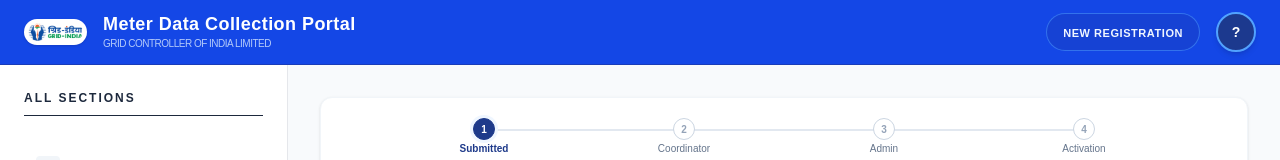
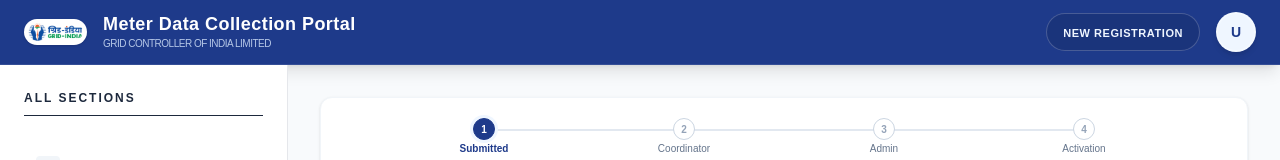
Before and after one commit to nitikavats23/Meter-Reading-NLDC, a Next.js app: page /register in a window 1280 px wide. Shown: the top 160 px of the page. Built offline with nearby package versions, Linux system fonts and the light colour scheme; no server answers.

Commit message:
Added logout dropdown in navbar and installed lucide-react

```diff
--- a/app/layout.tsx
+++ b/app/layout.tsx
@@ -41,8 +41,7 @@
 //     </html>
 //   );
 // }
-
-"use client"; // Client component banaya taaki pathname check kar sakein
+"use client"; // Pathname check karne ke liye zaroori hai
 
 import { Geist, Geist_Mono } from "next/font/google";
 import { usePathname } from "next/navigation";
@@ -59,9 +58,6 @@ const geistMono = Geist_Mono({
   subsets: ["latin"],
 });
 
-// Note: Metadata ko 'use client' ke saath layout mein nahi rakh sakte.
-// Isliye title ko seedha <title> tag mein niche daal diya hai.
-
 export default function RootLayout({
   children,
 }: Readonly<{
@@ -69,7 +65,7 @@ export default function RootLayout({
 }>) {
   const pathname = usePathname();
 
-  // Agar current page '/login' hai, toh isLoginPage true hoga
+  // Agar current page '/login' hai, toh Navbar nahi dikhega
   const isLoginPage = pathname === "/login";
 
   return (
@@ -82,13 +78,17 @@ export default function RootLayout({
         className={`${geistSans.variable} ${geistMono.variable} min-h-screen flex flex-col antialiased bg-gray-100`}
       >
         {/*
-          YAHAN LOGIC HAI:
-          Agar isLoginPage nahi hai (!isLoginPage), tabhi Navbar dikhao.
+          Yahan logic update kiya hai:
+          1. !isLoginPage condition waisi hi hai.
+          2. Navbar se 'userName' aur 'rldcName' props hata diye hain.
+          Ab Navbar khud '/api/auth/me' se data fetch karega.
         */}
-        {!isLoginPage && <Navbar userName="Ankit Verma" rldcName="NRLDC" />}
+        {!isLoginPage && <Navbar />}
 
         {/* Page Content */}
-        <main className="flex-1">{children}</main>
+        <main className="flex-1">
+          {children}
+        </main>
       </body>
     </html>
   );
--- a/components/Navbar.tsx
+++ b/components/Navbar.tsx
@@ -26,45 +26,186 @@
 //   );
 // }
 
-"use client"; // usePathname ke liye zaroori hai
+// "use client";
 
+// import Image from "next/image";
+// import { usePathname } from "next/navigation";
+
+// interface NavbarProps {
+//   userName?: string; // Login ke baad user ka naam yahan pass hoga
+//   rldcName?: string; // User jis RLDC se hai (e.g., "SRLDC", "WRLDC")
+// }
+
+// export default function Navbar({ userName = "Guest User", rldcName = "N/A" }: NavbarProps) {
+//   const pathname = usePathname();
+
+//   // Color constants (Aapke project ke theme ke hisaab se)
+//   const navyBlue = "#1E3A8A";
+//   const lightBlueBg = "#EFF6FF";
+
+//   // Name se initials nikalne ka logic (e.g., "Nandini Singh" -> "NS")
+//   const initials = userName
+//     .split(" ")
+//     .filter(Boolean)
+//     .map((n) => n[0])
+//     .join("")
+//     .toUpperCase();
+
+//   // Page URL ke hisaab se Role decide karna
+//   let displayRole = "";
+//   let displayIcon = initials || "U";
+
+//   if (pathname?.includes("/register")) {
+//     displayRole = "New Registration";
+//     displayIcon = "?";
+//   } else if (pathname?.includes("/coordinator")) {
+//     // Agar coordinator login hai, toh uska specific RLDC dikhayenge
+//     displayRole = `Coordinator — ${rldcName}`;
+//   } else if (pathname?.includes("/admin")) {
+//     displayRole = "Admin — Grid India";
+//   } else {
+//     displayRole = userName; // Default fallback
+//   }
+
+//   return (
+//     <div
+//       style={{ backgroundColor: navyBlue }}
+//       className="text-white py-3 px-6 flex items-center justify-between shadow-lg border-b border-white/10"
+//     >
+
+//       {/* Left Side: Logo aur Title */}
+//       <div className="flex items-center gap-4">
+//         <div className="bg-white rounded-full p-1 flex items-center justify-center shadow-sm">
+//           <Image
+//             src="/GridIndiaLogo.png"
+//             alt="Grid India Logo"
+//             width={55}
+//             height={55}
+//             className="rounded-full object-contain"
+//           />
+//         </div>
+
+//         <div className="flex flex-col">
+//           <span className="font-bold text-lg tracking-wide leading-tight">
+//             Meter Data Collection Portal
+//           </span>
+//           <span className="text-[10px] text-blue-100 uppercase tracking-tighter opacity-80">
+//             Grid Controller of India Limited
+//           </span>
+//         </div>
+//       </div>
+
+//       {/* Right Side: Dynamic User Info */}
+//       <div className="flex items-center gap-4">
+//         {/* Dynamic Role Badge (RLDC wise update hoga) */}
+//         <div className="hidden sm:block border border-white/20 rounded-full px-4 py-1.5 bg-black/10">
+//           <span className="text-[11px] font-semibold text-blue-50 tracking-wider uppercase">
+//             {displayRole}
+//           </span>
+//         </div>
+
+//         {/* User Icon (Initials circle) */}
+//         <div
+//           style={{ backgroundColor: lightBlueBg }}
+//           className="w-10 h-10 rounded-full flex items-center justify-center border-2 border-white/30 shadow-md"
+//         >
+//           <span
+//             style={{ color: navyBlue }}
+//             className="text-sm font-bold uppercase"
+//           >
+//             {displayIcon}
+//           </span>
+//         </div>
+//       </div>
+
+//     </div>
+//   );
+// }
+
+
+"use client";
+
+import { useState, useEffect } from "react";
 import Image from "next/image";
 import { usePathname } from "next/navigation";
+import { LogOut } from "lucide-react";
 
-interface NavbarProps {
-  userName?: string; // Coordinator ya Admin ka naam pass karne ke liye
-  rldcName?: string; // Jaise "NRLDC", "WRLDC" etc.
-}
-
-export default function Navbar({ userName = "User", rldcName = "NRLDC" }: NavbarProps) {
+export default function Navbar() {
   const pathname = usePathname();
 
-  // Naam se initials nikalne ka logic
-  const initials = userName.split(" ").map(n => n[0]).join("").toUpperCase();
+  // State for Dropdown
+  const [isMenuOpen, setIsMenuOpen] = useState(false);
 
-  // Page ke hisaab se content decide karna
+  // State for dynamic user data
+  const [userData, setUserData] = useState({
+    name: "Loading...",
+    rldc: "N/A",
+    isLoaded: false
+  });
+
+  useEffect(() => {
+    const fetchUser = async () => {
+      try {
+        const res = await fetch("/api/auth/me");
+        if (res.ok) {
+          const data = await res.json();
+          setUserData({
+            name: data.admin?.fullName || "User",
+            rldc: data.admin?.rldc || "N/A",
+            isLoaded: true
+          });
+        }
+      } catch (err) {
+        console.error("Navbar fetch error:", err);
+      }
+    };
+    fetchUser();
+  }, []);
+
+  // Logout Function connected to your API
+  const handleLogout = async () => {
+    try {
+      // Aapka logout API route call ho raha hai yahan
+      const res = await fetch("/api/auth/logout", {
+        method: "POST"
+      });
+
+      if (res.ok) {
+        console.log("Logged out successfully");
+        // Cookies clear hone ke baad user ko login page par redirect karein
+        window.location.href = "/login";
+      } else {
+        console.error("Logout failed on server side");
+      }
+    } catch (err) {
+      console.error("Logout error:", err);
+    }
+  };
+
+  const navyBlue = "#1E3A8A";
+  const lightBlueBg = "#EFF6FF";
+
+  const initials = userData.name !== "Loading..."
+    ? userData.name.split(" ").map(n => n[0]).join("").toUpperCase()
+    : "U";
+
   let displayRole = "";
-  let displayIcon = "";
-
   if (pathname?.includes("/register")) {
     displayRole = "New Registration";
-    displayIcon = "?";
   } else if (pathname?.includes("/coordinator")) {
-    displayRole = `Coordinator — ${rldcName}`;
-    displayIcon = initials;
+    displayRole = `Coordinator — ${userData.rldc}`;
   } else if (pathname?.includes("/admin")) {
     displayRole = "Admin — Grid India";
-    displayIcon = initials;
   } else {
-    // Default fallback
-    displayRole = "Guest User";
-    displayIcon = "U";
+    displayRole = userData.isLoaded ? userData.name : "Please Wait...";
   }
 
   return (
-    <div className="bg-blue-700 text-white py-3 px-6 flex items-center justify-between shadow-lg border-b border-blue-800">
-
-      {/* Left Side: Logo aur Title */}
+    <div
+      style={{ backgroundColor: navyBlue }}
+      className="text-white py-3 px-6 flex items-center justify-between shadow-lg border-b border-white/10 relative"
+    >
+      {/* Left: Logo Section */}
       <div className="flex items-center gap-4">
         <div className="bg-white rounded-full p-1 flex items-center justify-center shadow-sm">
           <Image
@@ -75,7 +216,6 @@ export default function Navbar({ userName = "User", rldcName = "NRLDC" }: Navbar
             className="rounded-full object-contain"
           />
         </div>
-
         <div className="flex flex-col">
           <span className="font-bold text-lg tracking-wide leading-tight">
             Meter Data Collection Portal
@@ -86,23 +226,56 @@ export default function Navbar({ userName = "User", rldcName = "NRLDC" }: Navbar
         </div>
       </div>
 
-      {/* Right Side: Dynamic Portion */}
+      {/* Right: User Profile Section */}
       <div className="flex items-center gap-4">
-        {/* Role Badge */}
-        <div className="hidden sm:block border border-blue-400/50 rounded-full px-4 py-1.5 bg-blue-800/40">
+        <div className="hidden sm:block border border-white/20 rounded-full px-4 py-1.5 bg-black/10">
           <span className="text-[11px] font-semibold text-blue-50 tracking-wider uppercase">
             {displayRole}
           </span>
         </div>
 
-        {/* Dynamic Icon (Circle) */}
-        <div className="w-10 h-10 rounded-full bg-blue-900 flex items-center justify-center border-2 border-blue-400 shadow-md">
-          <span className="text-sm font-bold text-white uppercase">
-            {displayIcon}
-          </span>
+        {/* Initials Circle with Dropdown Trigger */}
+        <div className="relative">
+          <button
+            onClick={() => setIsMenuOpen(!isMenuOpen)}
+            style={{ backgroundColor: lightBlueBg }}
+            className="w-10 h-10 rounded-full flex items-center justify-center border-2 border-white/30 shadow-md hover:scale-105 transition-transform active:scale-95"
+          >
+            <span
+              style={{ color: navyBlue }}
+              className="text-sm font-bold uppercase"
+            >
+              {initials}
+            </span>
+          </button>
+
+          {/* Logout Dropdown Menu */}
+          {isMenuOpen && (
+            <>
+              {/* Overlay: clickable area to close dropdown */}
+              <div
+                className="fixed inset-0 z-10"
+                onClick={() => setIsMenuOpen(false)}
+              ></div>
+
+              <div className="absolute right-0 mt-3 w-48 bg-white rounded-lg shadow-2xl z-20 py-1 border border-gray-200 overflow-hidden">
+                <div className="px-4 py-2 border-b border-gray-100">
+                  <p className="text-[12px] font-bold text-gray-800 truncate">{userData.name}</p>
+                  <p className="text-[10px] text-gray-500 truncate">{userData.rldc} Region</p>
+                </div>
+
+                <button
+                  onClick={handleLogout}
+                  className="w-full text-left px-4 py-2.5 text-sm text-red-600 hover:bg-red-50 flex items-center gap-3 transition-colors"
+                >
+                  <LogOut size={16} />
+                  <span className="font-medium">Logout</span>
+                </button>
+              </div>
+            </>
+          )}
         </div>
       </div>
-
     </div>
   );
 }
--- a/package.json
+++ b/package.json
@@ -23,6 +23,7 @@
     "bcrypt": "^6.0.0",
     "bcryptjs": "^3.0.3",
     "dotenv": "^17.4.2",
+    "lucide-react": "^1.14.0",
     "next": "^16.2.4",
     "next-auth": "^4.24.14",
     "pg": "^8.20.0",
```
Also changed, not shown: 1 other file (tests, documents, lock files or other folders).
